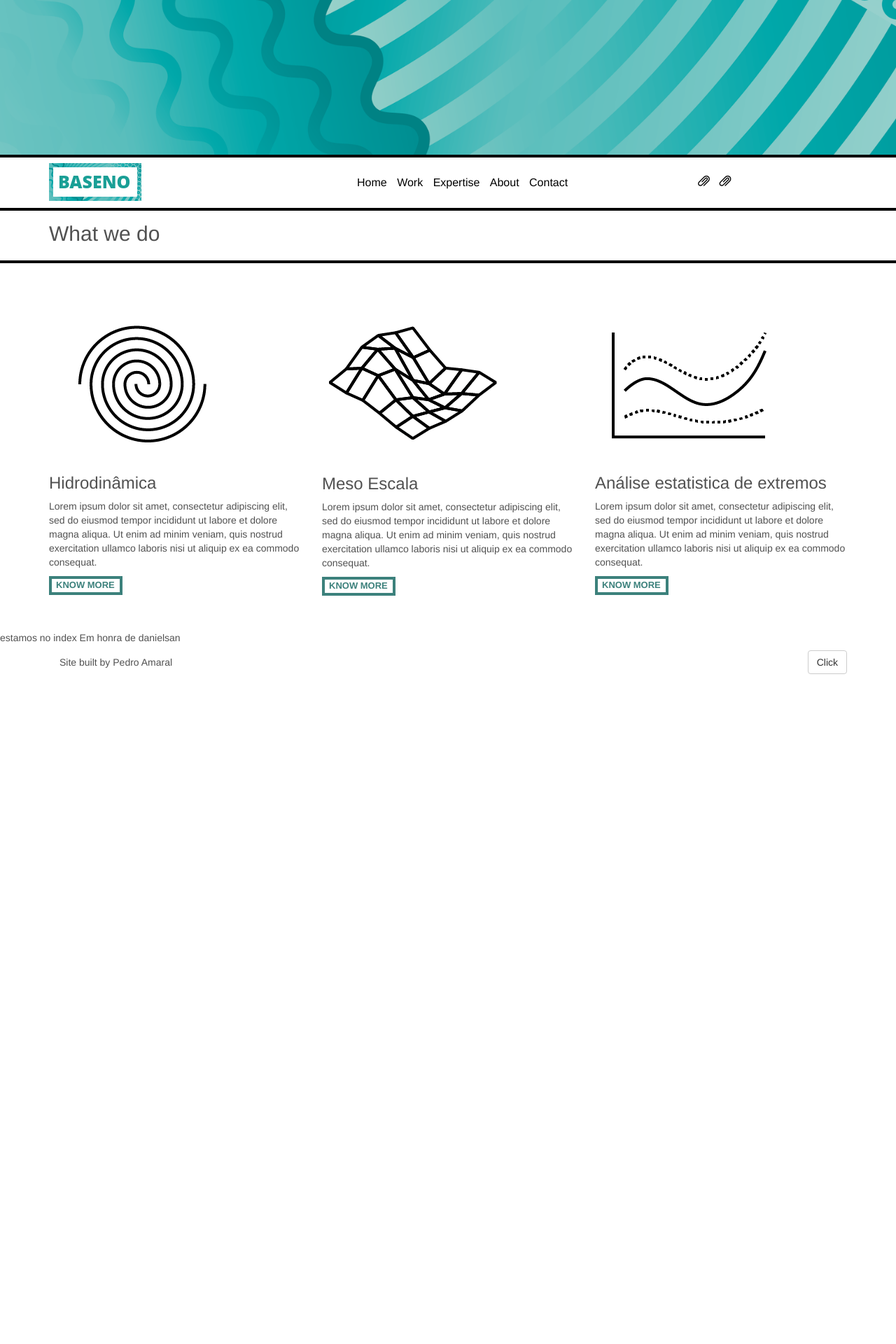
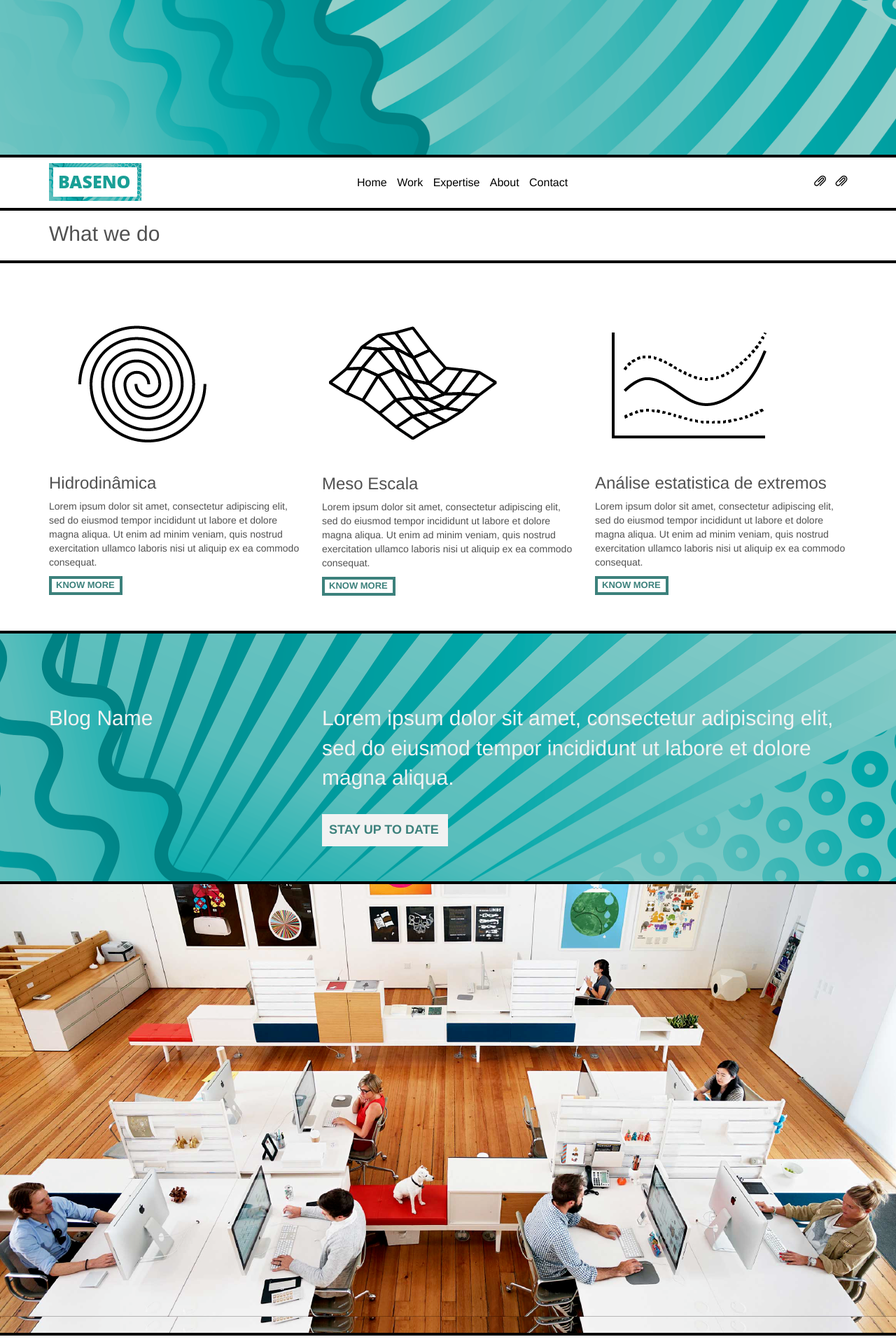
Before and after one commit to lockemind/baseno, a Jekyll site: the page built from index.html, in a window 1280 px wide. Shown: the part 679-2599 px from the top of the page at 70% size. Built offline with Jekyll 4.4.1, drawn with Linux system fonts in a browser that asks for light colours; before the commit the page ends 1650 px from its top, so only the background shows below that; some of the changed text lies outside the part shown.

Commit message:
finished first draft home page

```diff
--- a/_config.yml
+++ b/_config.yml
@@ -1,6 +1,3 @@
-# Syntax highlighting
-highlighter:         pygments
-
 # Permalinks
 #
 # Use of `relative_permalinks` ensures post links from the index work properly.
--- /dev/null
+++ b/_includes/blog.html
@@ -0,0 +1,15 @@
+<div class="clearfix"></div>
+<div class="baseno-section baseno-logo-background">
+    <div class="container">
+        <div class="baseno-copy baseno-top-pad">
+            <div class="row">
+                <div class="baseno-copy-header col-md-4">Blog Name</div>
+                <div class="baseno-copy-text col-md-8">Lorem ipsum dolor sit amet, consectetur adipiscing elit,
+                    sed do eiusmod tempor incididunt ut labore et dolore magna aliqua.
+                    <div class="baseno-box baseno-top-margin-small">STAY UP TO DATE</div>
+                </div>
+
+            </div>
+        </div>
+    </div>
+</div>
--- a/_includes/header.html
+++ b/_includes/header.html
@@ -4,7 +4,7 @@
             <div class="container">
                 <span class="baseno-box">BASENO</span>
 
-                <div class="baseno-copy">
+                <div class="baseno-copy baseno-top-pad-big">
                     <div class="row">
                         <div class="baseno-copy-header col-md-4">Welcome</div>
                         <div class="baseno-copy-text col-md-8">Lorem ipsum dolor sit amet, consectetur adipiscing elit,
--- a/_includes/nav.html
+++ b/_includes/nav.html
@@ -7,23 +7,19 @@
                     <div class="content">BASENO</div>
                 </div>
             </div>
-            <div class="col-sm-5">
-                <ul class="baseno-menu-links">
+            <div class="col-sm-8">
+                <ul class="baseno-menu-links pull-left">
                     <li><a>Home</a></li>
                     <li><a>Work</a></li>
                     <li><a>Expertise</a></li>
                     <li><a>About</a></li>
                     <li><a>Contact</a></li>
                 </ul>
-            </div>
-
-            <div class="col-sm-2">
-                <ul class="baseno-menu-links">
+                <ul class="baseno-menu-links pull-right">
                     <li><a class="glyphicon glyphicon-paperclip"></a></li>
                     <li><a class="glyphicon glyphicon-paperclip"></a></li>
                 </ul>
             </div>
-            <div class="col-sm-1"></div>
         </div>
     </div>
 </div>
--- a/_layouts/default.html
+++ b/_layouts/default.html
@@ -12,10 +12,34 @@
     {% include header.html %}
     {% include nav.html %}
     {% include what_we_do.html %}
+    {% include blog.html %}
 
+    <div class="clearfix"></div>
+    <div class="baseno-section img1">
+    </div>
+    <div class="baseno-section baseno-bottom-margin">
+        <div class="container">
+            <div class="baseno-copy-negative baseno-top-pad">
+                <div class="row">
+                    <div class="baseno-copy-negative-header col-md-4">Who we are</div>
+                    <div class="col-md-8">
+                        <div class="baseno-copy-negative-text">Lorem ipsum dolor sit amet, consectetur adipiscing elit,
+                            sed do eiusmod tempor incididunt ut labore et dolore magna aliqua.
+                        </div>
+                        <div class="baseno-copy-negative-text-small baseno-top-margin-small">Lorem ipsum dolor sit amet, consectetur adipiscing
+                            elit,
+                            sed do eiusmod tempor incididunt ut labore et dolore magna aliqua.
+                            Ut enim ad minim veniam, quis nostrud exercitation ullamco laboris
+                            nisi ut aliquip ex ea commodo consequat.
+                        </div>
+                        <div class="baseno-button-big baseno-top-margin-small">KNOW MORE</div>
+                    </div>
+
+                </div>
+            </div>
+        </div>
+    </div>
     {{content}}
-    {% include footer.html %}
-
 
   </body>
 </html>
--- a/_scss/layout.scss
+++ b/_scss/layout.scss
@@ -4,6 +4,8 @@
 
 $baseBaseno1: '/draftbaseno/images/baseno-background.png';
 $logoBackgroundBaseno: '/draftbaseno/images/baseno-background.png';
+$img1: '/draftbaseno/images/placeholder_image1.png';
+
 $basenoColor1: #3c817c;
 $basenoColor2: #F2F2F2;
 $basenoColor3: black;
@@ -37,8 +39,51 @@
         padding: 5px;
         background-color: $basenoColor2;
     }
+
+  }
+  .baseno-down-arrow {
+    color: $basenoColor2;
+    margin-top: 50px;
+  }
+}
+
+.baseno-box {
+  font-size: 18px;
+  font-weight: 600;
+  color: #3c817c;
+  width: 180px;
+  padding: 10px;
+  background-color: $basenoColor2;
+}
+
+.baseno-top-margin {
+  margin-top: 50px;
+  &-small{
+    margin-top: 30px;
+  }
+  &-big{
+    margin-top: 200px;
+  }
+}
+
+.baseno-bottom-margin {
+  margin-bottom: 50px;
+  &-small{
+    margin-bottom: 30px;
+  }
+  &-big{
+    margin-bottom: 200px;
+  }
+}
+
+.baseno-top-pad {
+  padding-top: 50px;
+  &-big{
+    padding-top: 200px;
+  }
+}
+
 .baseno-copy{
-      padding-top: 200px;
   color: $basenoColor2;
   &-header {
     font-size:30px;
@@ -48,12 +93,21 @@
     font-size:30px;
     font-weight: 300;
   }
+}
 
+.baseno-copy-negative{
+  color: black;
+  &-header {
+    font-size:30px;
+    font-weight: 500;
   }
+  &-text{
+    font-size:30px;
+    font-weight: 300;
+    &-small{
+      font-size: 18px;
+      font-weight: 400;
     }
-  .baseno-down-arrow {
-    color: $basenoColor2;
-    margin-top: 50px;
   }
 }
 
@@ -140,6 +194,9 @@
 .baseno-section {
   border-top: #000000 solid 4px;
   padding: 50px;
+  &-blog{
+    padding-top:10px;
+  }
 }
 
 .baseno-button {
@@ -150,4 +207,14 @@
   width: 105px;
   padding-left: 6px;
   padding-right: 6px;
+  &-big {
+    @extend .baseno-button;
+    font-size: 16px;
+    width: 126px;
   }
+}
+
+.img1 {
+  background-image: url($img1);
+  height: 645px;
+}
--- a/index.html
+++ b/index.html
@@ -2,4 +2,3 @@
 layout: default
 title: Home
 ---
-estamos no index Em honra de danielsan
```
Also changed, not shown: images/placeholder_image1.png (added). Lines whose indentation alone changed are shown as unchanged.
